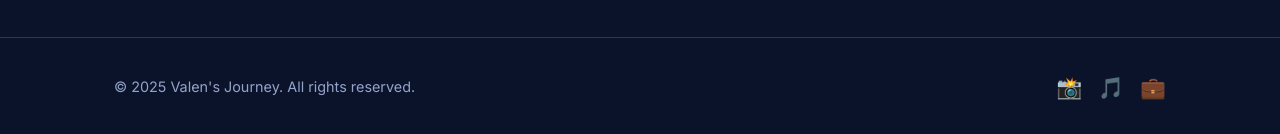
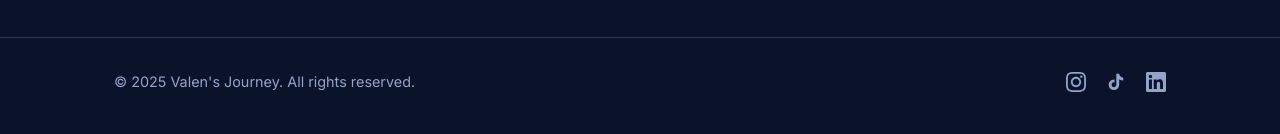
Before and after one commit to rnpxbt85zt-ctrl/valensblog-, a Next.js app: page / in a window 1280 px wide. Shown: the part 1163-1297 px from the top of the page. Built offline with nearby package versions, Linux system fonts and the light colour scheme.

Commit message:
Add social media icons to Footer component

```diff
--- a/components/Footer.tsx
+++ b/components/Footer.tsx
@@ -2,6 +2,30 @@
 import { useLang } from '@/app/providers';
 import { translations } from '@/lib/translations';
 import { usePathname } from 'next/navigation';
+
+function InstagramIcon() {
+  return (
+    <svg width="20" height="20" viewBox="0 0 24 24" fill="currentColor">
+      <path d="M12 2.163c3.204 0 3.584.012 4.85.07 3.252.148 4.771 1.691 4.919 4.919.058 1.265.069 1.645.069 4.849 0 3.205-.012 3.584-.069 4.849-.149 3.225-1.664 4.771-4.919 4.919-1.266.058-1.644.07-4.85.07-3.204 0-3.584-.012-4.849-.07-3.26-.149-4.771-1.699-4.919-4.92-.058-1.265-.07-1.644-.07-4.849 0-3.204.013-3.583.07-4.849.149-3.227 1.664-4.771 4.919-4.919 1.266-.057 1.645-.069 4.849-.069zm0-2.163c-3.259 0-3.667.014-4.947.072-4.358.2-6.78 2.618-6.98 6.98-.059 1.281-.073 1.689-.073 4.948 0 3.259.014 3.668.072 4.948.2 4.358 2.618 6.78 6.98 6.98 1.281.058 1.689.072 4.948.072 3.259 0 3.668-.014 4.948-.072 4.354-.2 6.782-2.618 6.979-6.98.059-1.28.073-1.689.073-4.948 0-3.259-.014-3.667-.072-4.947-.196-4.354-2.617-6.78-6.979-6.98-1.281-.059-1.69-.073-4.949-.073zm0 5.838c-3.403 0-6.162 2.759-6.162 6.162s2.759 6.163 6.162 6.163 6.162-2.759 6.162-6.163c0-3.403-2.759-6.162-6.162-6.162zm0 10.162c-2.209 0-4-1.79-4-4 0-2.209 1.791-4 4-4s4 1.791 4 4c0 2.21-1.791 4-4 4zm6.406-11.845c-.796 0-1.441.645-1.441 1.44s.645 1.44 1.441 1.44c.795 0 1.439-.645 1.439-1.44s-.644-1.44-1.439-1.44z"/>
+    </svg>
+  );
+}
+
+function TikTokIcon() {
+  return (
+    <svg width="20" height="20" viewBox="0 0 24 24" fill="currentColor">
+      <path d="M19.59 6.69a4.83 4.83 0 01-3.77-4.25V2h-3.45v13.67a2.89 2.89 0 01-2.88 2.5 2.89 2.89 0 01-2.89-2.89 2.89 2.89 0 012.89-2.89c.28 0 .54.04.79.1V9.01a6.34 6.34 0 00-.79-.05 6.34 6.34 0 00-6.34 6.34 6.34 6.34 0 006.34 6.34 6.34 6.34 0 006.33-6.34V8.69a8.27 8.27 0 004.84 1.56V6.78a4.85 4.85 0 01-1.07-.09z"/>
+    </svg>
+  );
+}
+
+function LinkedInIcon() {
+  return (
+    <svg width="20" height="20" viewBox="0 0 24 24" fill="currentColor">
+      <path d="M20.447 20.452h-3.554v-5.569c0-1.328-.027-3.037-1.852-3.037-1.853 0-2.136 1.445-2.136 2.939v5.667H9.351V9h3.414v1.561h.046c.477-.9 1.637-1.85 3.37-1.85 3.601 0 4.267 2.37 4.267 5.455v6.286zM5.337 7.433c-1.144 0-2.063-.926-2.063-2.065 0-1.138.92-2.063 2.063-2.063 1.14 0 2.064.925 2.064 2.063 0 1.139-.925 2.065-2.064 2.065zm1.782 13.019H3.555V9h3.564v11.452zM22.225 0H1.771C.792 0 0 .774 0 1.729v20.542C0 23.227.792 24 1.771 24h20.451C23.2 24 24 23.227 24 22.271V1.729C24 .774 23.2 0 22.222 0h.003z"/>
+    </svg>
+  );
+}
 
 export default function Footer() {
   const { lang } = useLang();
@@ -13,10 +37,16 @@ export default function Footer() {
     <footer style={{ borderTop: '1px solid var(--border)', padding: '2rem 0', marginTop: '4rem' }}>
       <div className="container" style={{ display: 'flex', justifyContent: 'space-between', alignItems: 'center', flexWrap: 'wrap', gap: '1rem' }}>
         <p style={{ color: 'var(--text2)', fontSize: '.9rem' }}>{t.footerText}</p>
-        <div style={{ display: 'flex', gap: '1rem' }}>
-          <a href="https://instagram.com" target="_blank" rel="noopener noreferrer" style={{ color: 'var(--text2)', fontSize: '1.3rem' }}>📸</a>
-          <a href="https://tiktok.com" target="_blank" rel="noopener noreferrer" style={{ color: 'var(--text2)', fontSize: '1.3rem' }}>🎵</a>
-          <a href="https://linkedin.com" target="_blank" rel="noopener noreferrer" style={{ color: 'var(--text2)', fontSize: '1.3rem' }}>💼</a>
+        <div style={{ display: 'flex', gap: '1.25rem', alignItems: 'center' }}>
+          <a href="https://instagram.com/valen" target="_blank" rel="noopener noreferrer" style={{ color: 'var(--text2)', transition: 'color .2s', display: 'flex' }} onMouseOver={e => (e.currentTarget.style.color = '#E1306C')} onMouseOut={e => (e.currentTarget.style.color = 'var(--text2)')}>
+            <InstagramIcon />
+          </a>
+          <a href="https://tiktok.com/@valen" target="_blank" rel="noopener noreferrer" style={{ color: 'var(--text2)', transition: 'color .2s', display: 'flex' }} onMouseOver={e => (e.currentTarget.style.color = '#fff')} onMouseOut={e => (e.currentTarget.style.color = 'var(--text2)')}>
+            <TikTokIcon />
+          </a>
+          <a href="https://linkedin.com/in/valen" target="_blank" rel="noopener noreferrer" style={{ color: 'var(--text2)', transition: 'color .2s', display: 'flex' }} onMouseOver={e => (e.currentTarget.style.color = '#0A66C2')} onMouseOut={e => (e.currentTarget.style.color = 'var(--text2)')}>
+            <LinkedInIcon />
+          </a>
         </div>
       </div>
     </footer>
```
